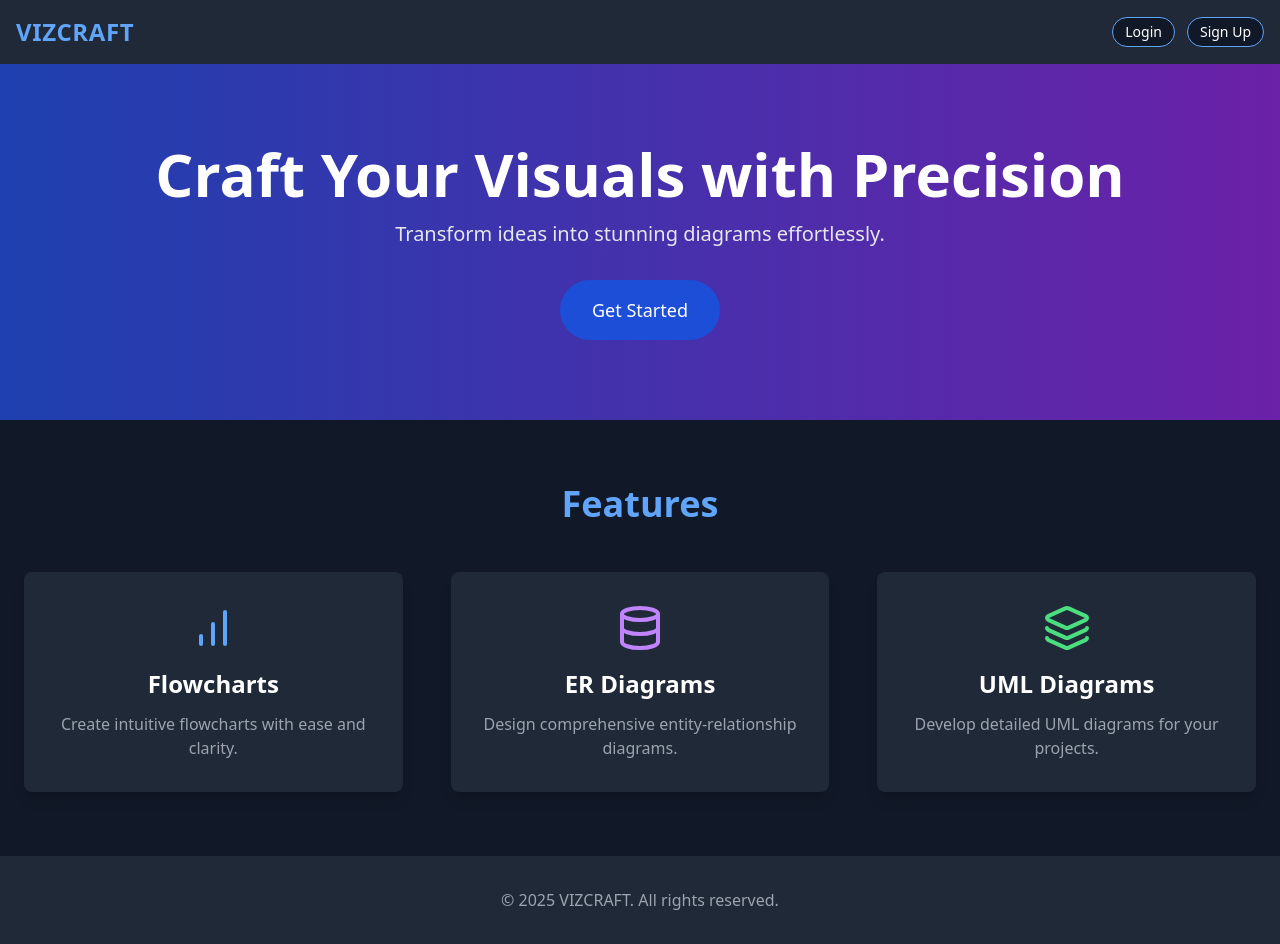
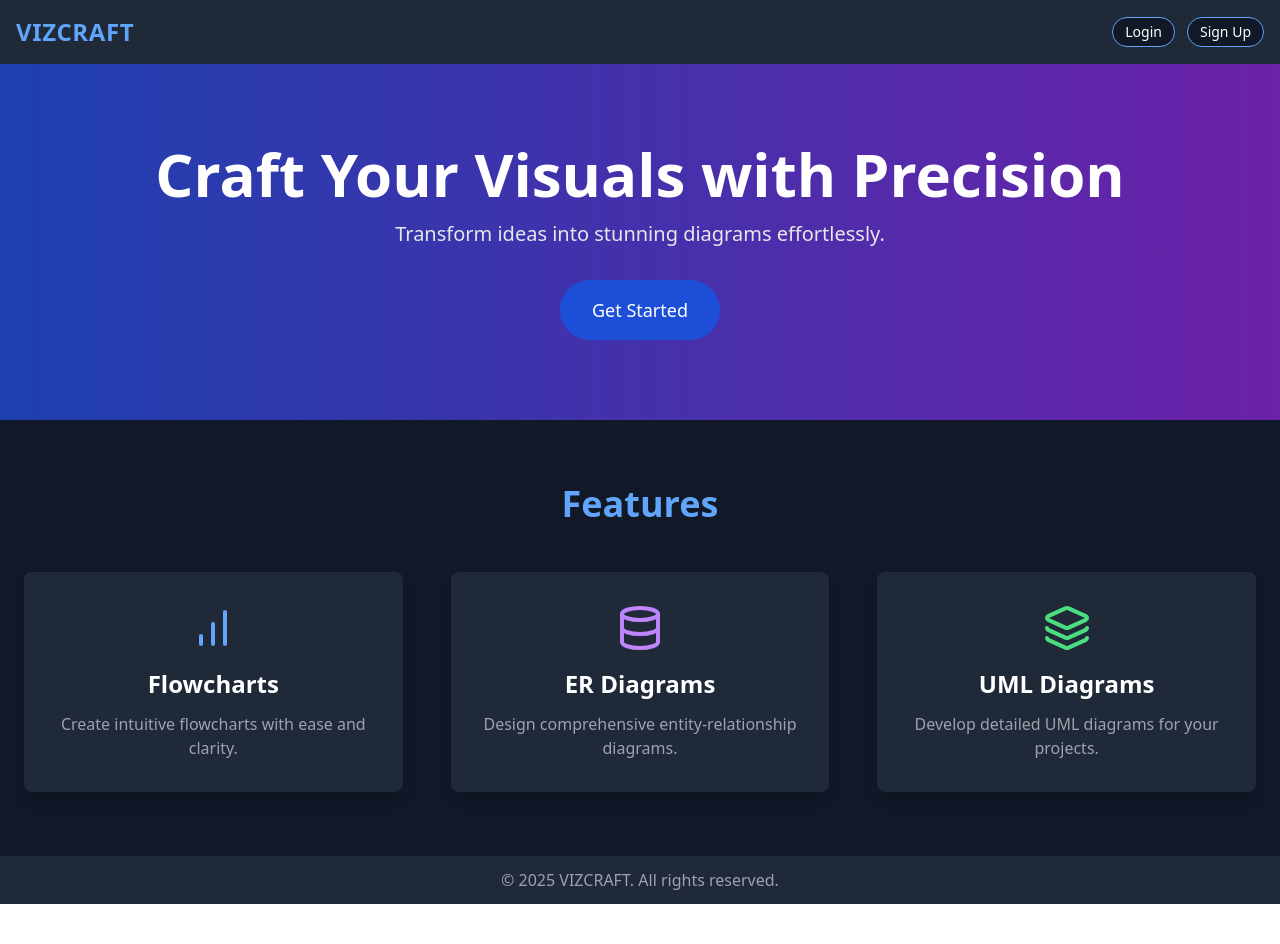
Before and after one commit to Harsha-gella18/AI-Driven-Serverless-Platform-for-ER-UML-and-Flowchart-Creation, a React (Vite) app: page / in a window 1280 px wide. After the commit the page ends 904 px from the top, so only its background shows below. Built offline with nearby package versions, Linux system fonts and the light colour scheme.

Commit message:
Updated Footer

```diff
--- a/src/pages/Home.jsx
+++ b/src/pages/Home.jsx
@@ -78,7 +78,7 @@ const Home = () => {
       </section>
 
       {/* Footer */}
-      <footer className="bg-gray-800 py-8 text-center text-gray-400">
+      <footer className="bg-gray-800 py-3 text-center text-gray-400">
         <p>© 2025 VIZCRAFT. All rights reserved.</p>
       </footer>
 
```
